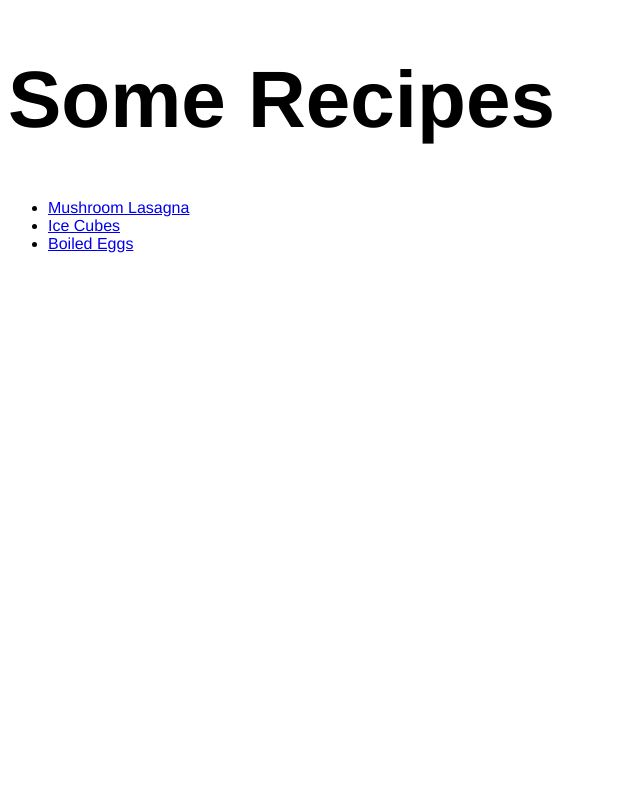
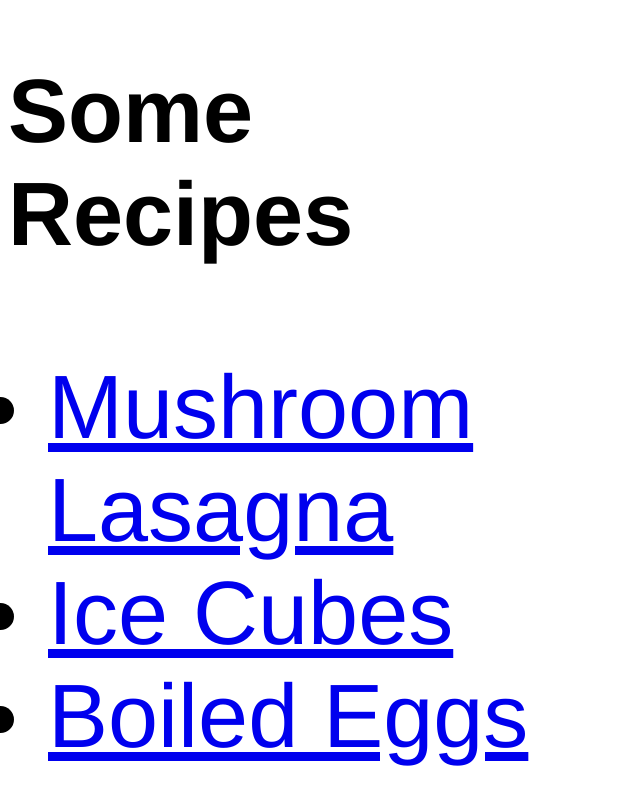
Before and after one commit to joeclarkx/odin-recipes, a plain HTML site: page index.html in a window 1280 px wide. Shown: the whole page, without its empty margins (0-640 px from the left). Drawn offline with Linux system fonts and the light colour scheme.

Commit message:
Swap * for html root font size declaration

```diff
--- a/style.css
+++ b/style.css
@@ -1,4 +1,5 @@
-* {font-family: "Helvetica Neue", "Arial", sans-serif;}
+html {font-family: "Helvetica Neue", "Arial", sans-serif;
+    font-size: 18px;}
 
 li {font-size: 1em;
     margin-top: 0em;}
@@ -6,7 +7,7 @@ li {font-size: 1em;
 ol li {line-height: 1.6em;
     margin-top: 1em;}
 
-#herolist {font-size: 5em;
+#hero-list {font-size: 5em;
     margin-top: 1em;}
 
 div {width: 600px;
```
